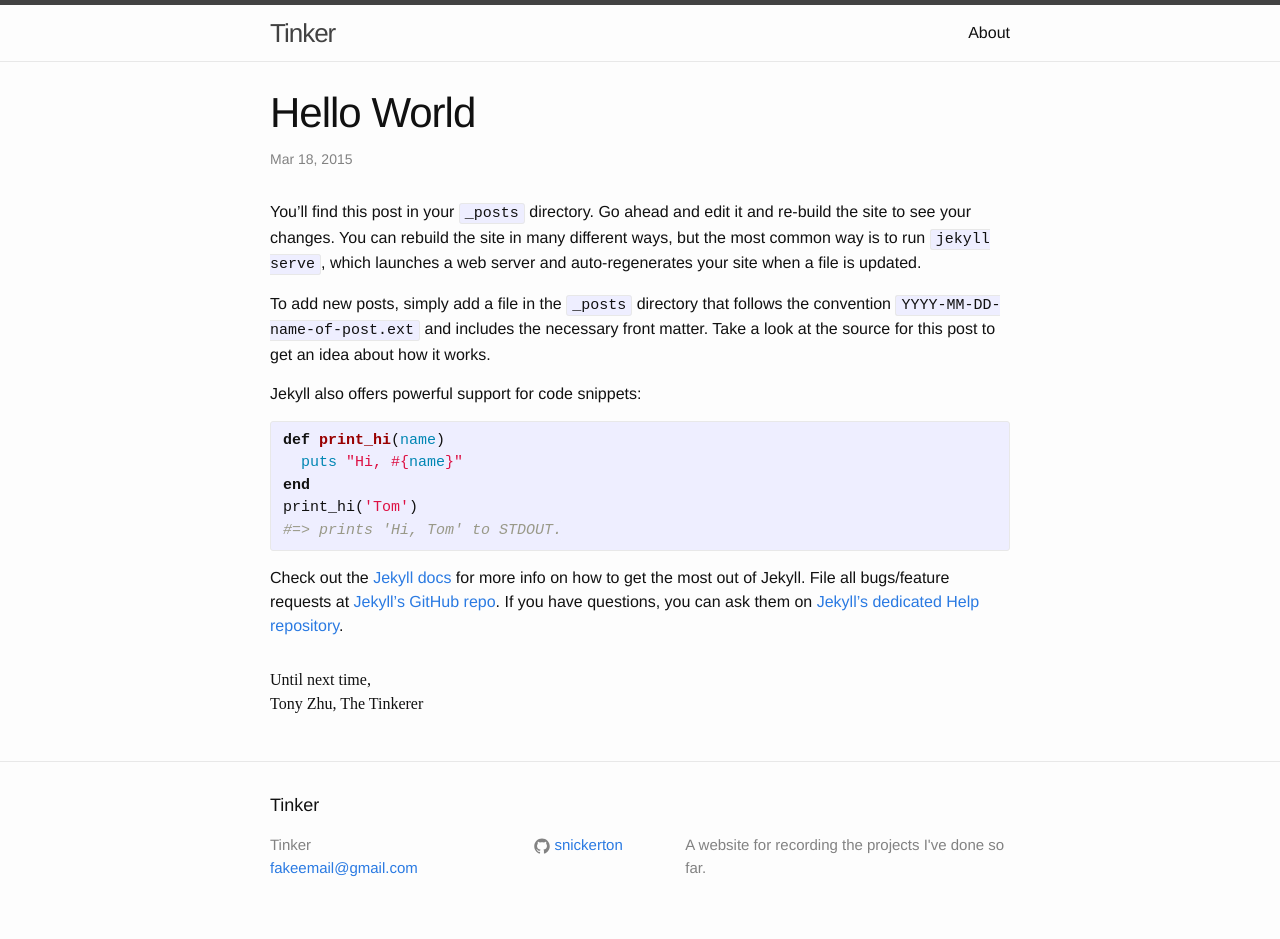
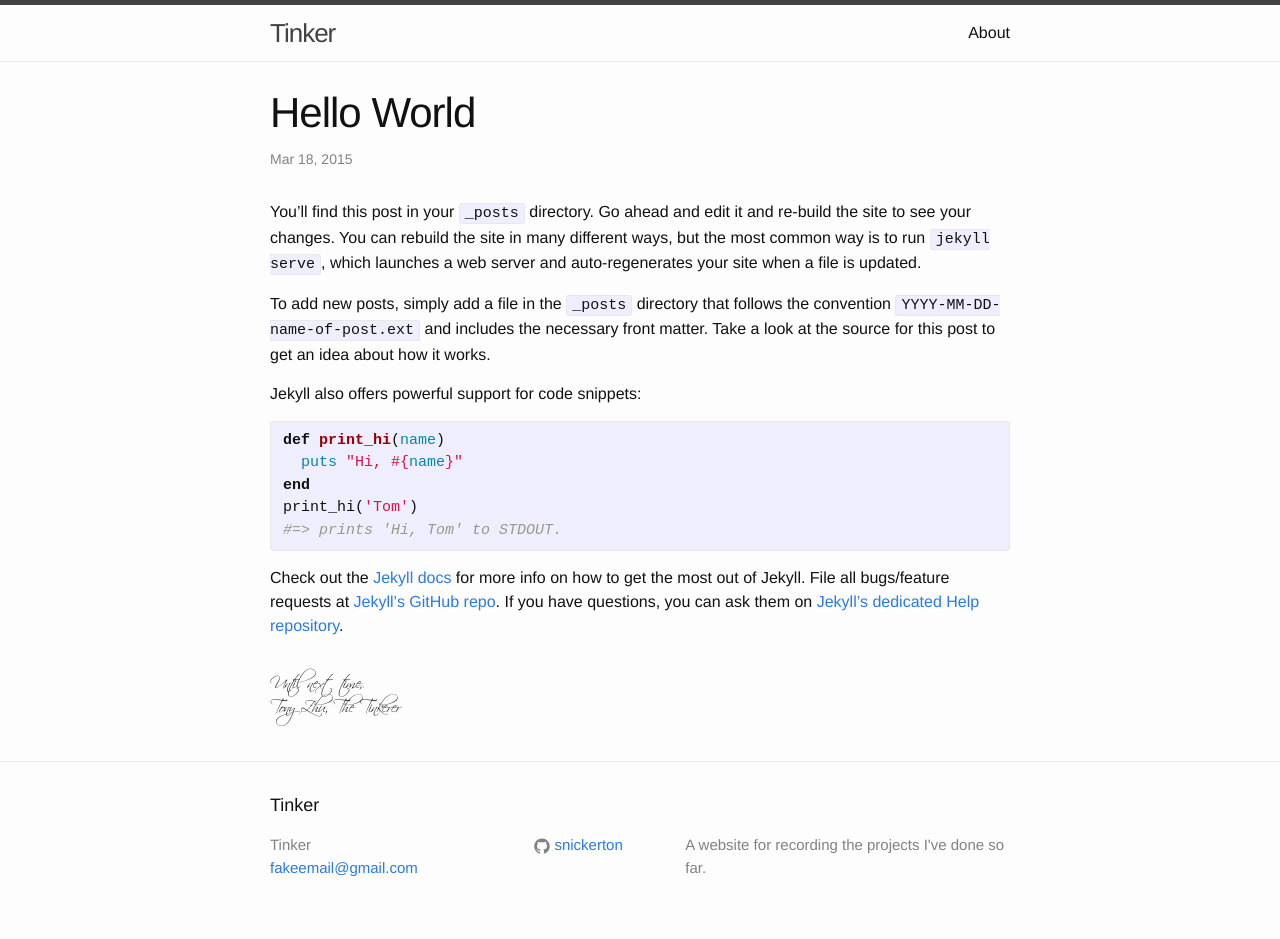
Before and after one commit to snickerton/snickerton.github.legacy, a Jekyll site: the page built from _posts/2015-03-18-welcome-to-jekyll.markdown, in a window 1280 px wide. Built offline with Jekyll 4.4.1, drawn with Linux system fonts in a browser that asks for light colours; some web fonts are replaced.

Commit message:
Update post.html

```diff
--- a/_layouts/post.html
+++ b/_layouts/post.html
@@ -6,7 +6,7 @@ layout: default
 
 @font-face {
     font-family: SignOffFont;
-    src: url("snickerton.github.io/_layouts/SCRIPTIN.ttf");
+    src: url("/pics/SCRIPTIN.ttf");
 }
 
 #SignOff {
```
